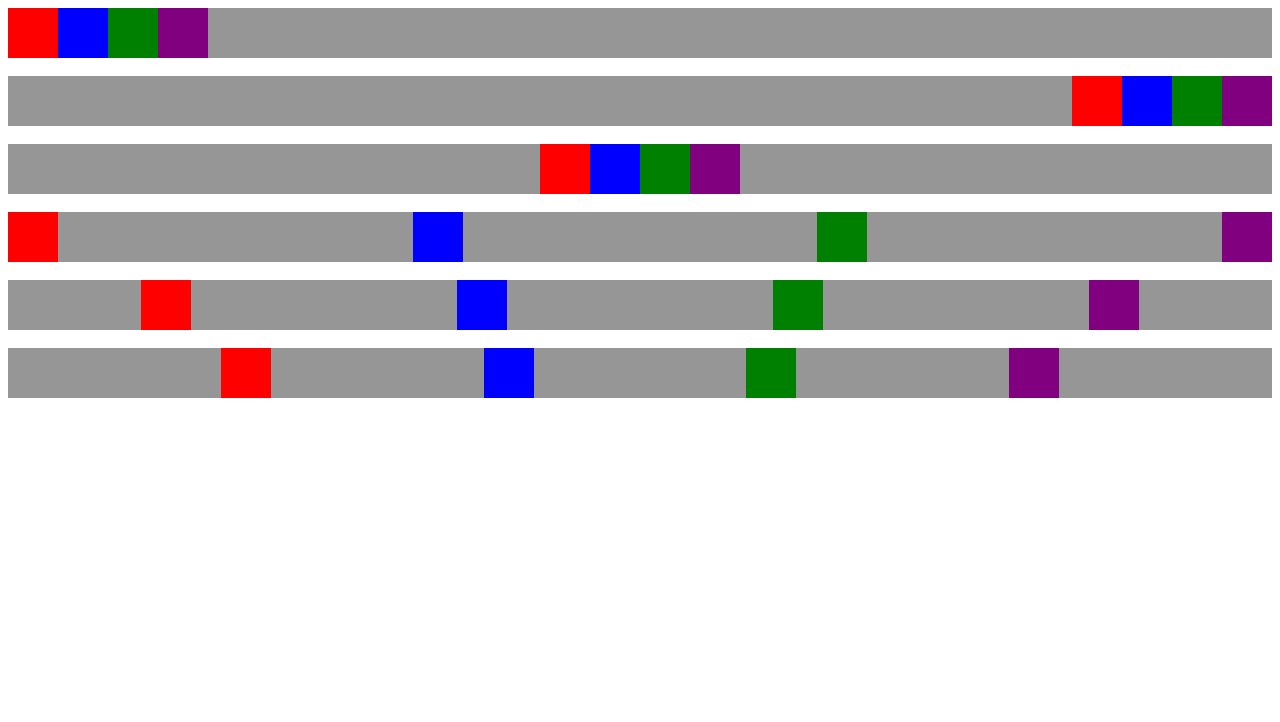
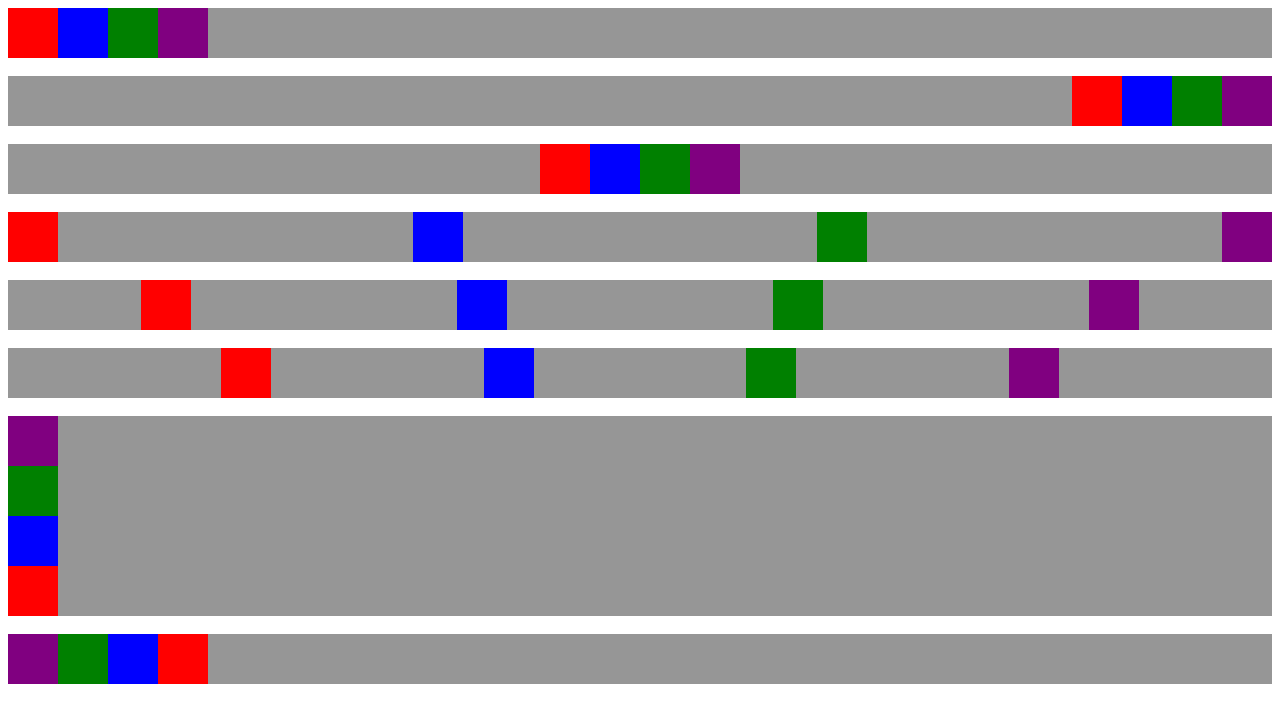
Before and after one commit to CarlozEduardo/primeiro_repositorio, a plain HTML site: page Lista-3/Atividade.html in a window 1280 px wide. Drawn offline with Linux system fonts and the light colour scheme.

Commit message:
Atividade 4 - Flexbox

```diff
--- a/Lista-3/Atividade.html
+++ b/Lista-3/Atividade.html
@@ -49,7 +49,23 @@
         <div class="container6_segundo"></div>
         <div class="container6_terceiro"></div>
         <div class="container6_quarto"></div>
+    </div> <br>
+
+    <div id="container-exercicioB">
+        <div class="containerB_primeiro"></div>
+        <div class="containerB_segundo"></div>
+        <div class="containerB_terceiro"></div>
+        <div class="containerB_quarto"></div>
+    </div> <br>
+
+    <div id="container-desafio">
+        <div class="container-desafio_primeiro"></div>
+        <div class="container-desafio_segundo"></div>
+        <div class="container-desafio_terceiro"></div>
+        <div class="container-desafio_quarto"></div>
     </div>
+
+
 </body>
 
 </html>
--- a/Lista-3/atividade.css
+++ b/Lista-3/atividade.css
@@ -156,3 +156,56 @@
     height: 50px;
     background-color: purple;
 }
+
+#container-exercicioB {
+    background-color: rgb(150, 150, 150);
+    display: flex;
+    flex-direction: column-reverse;
+}
+.containerB_primeiro {
+    width: 50px;
+    height: 50px;
+    background-color: #f00;
+}
+.containerB_segundo {
+    width: 50px;
+    height: 50px;
+    background-color: blue;
+}
+.containerB_terceiro {
+    width: 50px;
+    height: 50px;
+    background-color: green;
+}
+.containerB_quarto {
+    width: 50px;
+    height: 50px;
+    background-color: purple;
+}
+
+#container-desafio {
+    background-color: rgb(150, 150, 150);
+    display: flex;
+    flex-direction:row-reverse;
+    justify-content: start;
+}
+.container-desafio_primeiro {
+    width: 50px;
+    height: 50px;
+    background-color: #f00;
+}
+.container-desafio_segundo {
+    width: 50px;
+    height: 50px;
+    background-color: blue;
+}
+.container-desafio_terceiro {
+    width: 50px;
+    height: 50px;
+    background-color: green;
+}
+.container-desafio_quarto {
+    width: 50px;
+    height: 50px;
+    background-color: purple;
+}
```
